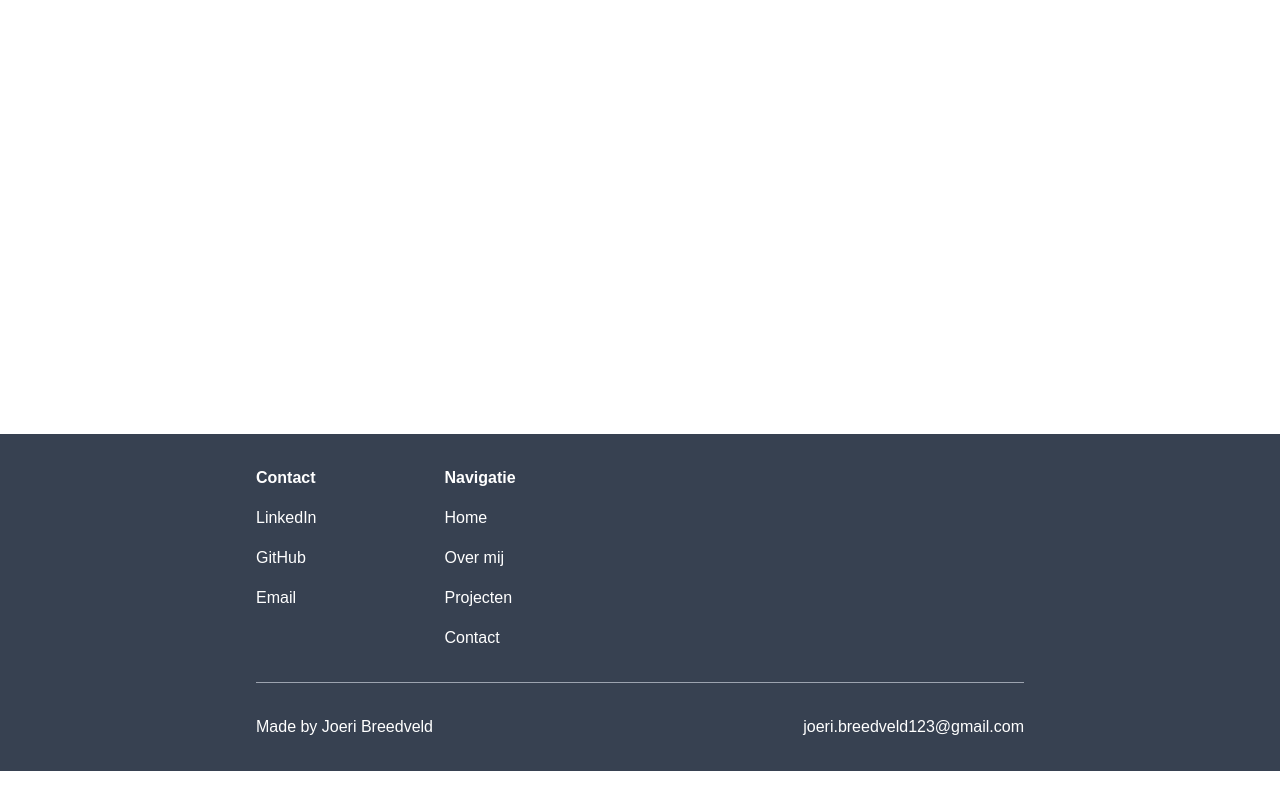
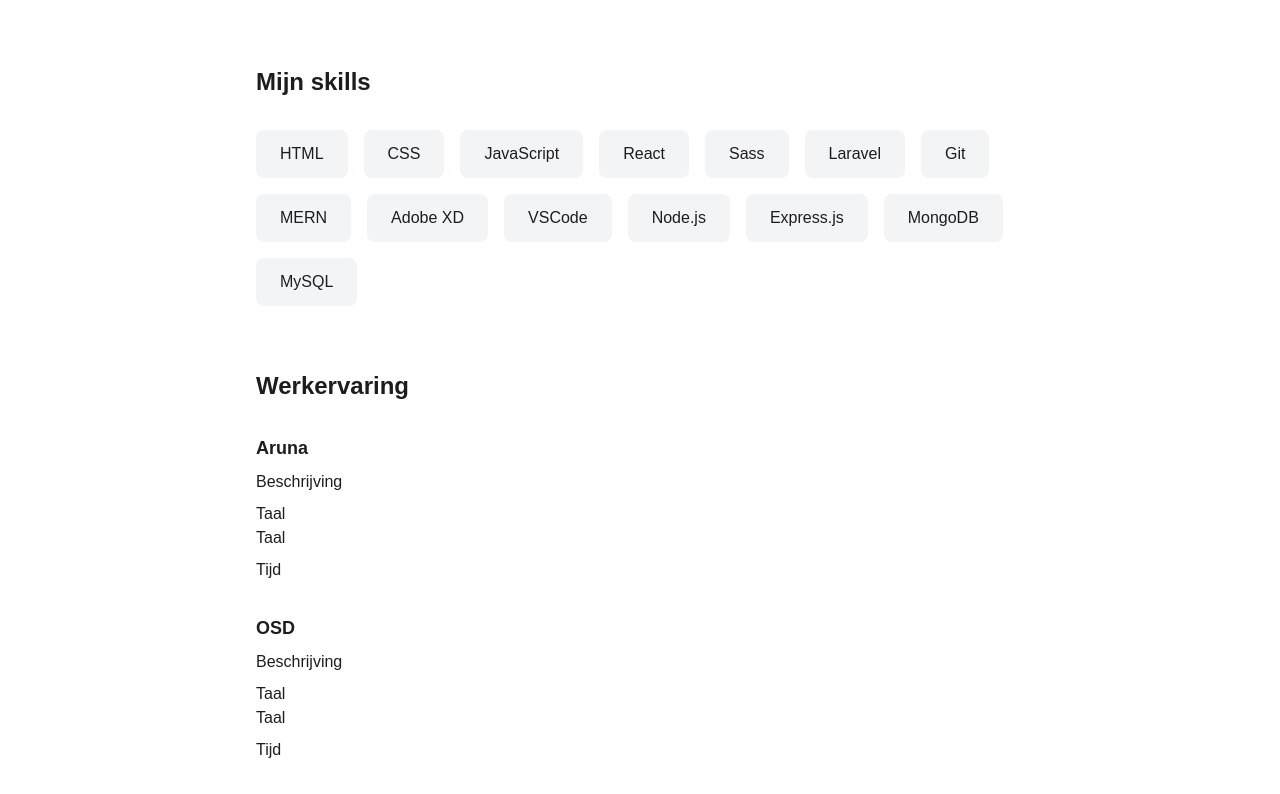
Before and after one commit to joeribreedveld/portfolio-website-v4, a Next.js app: page /about in a window 1280 px wide. Shown: the part 366-1160 px from the top of the page. Before the commit the page ends 1137 px from the top, so only its background shows below. Built offline with nearby package versions, Linux system fonts and the light colour scheme.

Commit message:
feat(about): make about page with werkervaring, skills and introduction

```diff
--- a/pages/about.tsx
+++ b/pages/about.tsx
@@ -4,8 +4,56 @@
 // Functions
 const About: NextPage = () => {
 	return (
-		<div className='page-padding-x page-padding-y'>
-			<p>Over mij</p>
+		<div className='page-padding-x page-padding-y flex flex-col gap-16'>
+			<section>
+				<h2 className='text-2xl font-bold pb-8'>Over mij</h2>
+				<p className='w-2/4'>
+					Hallo mijn naam is Joeri Breedveld. Ik ben een Junior Full Stack Developer en ik woon in Amsterdam. Ik programmeer sinds 2021 en ik studeer ook Software Development bij
+					Mediacollege Amsterdam. Ik vind het heel leuk om nieuwe dingen te leren en uitdagingen aan te gaan.
+				</p>
+			</section>
+			<section>
+				<h2 className='text-2xl font-bold pb-8'>Mijn skills</h2>
+				<ul className='flex gap-4 flex-wrap'>
+					<li className='bg-gray-100 py-3 px-6  rounded-lg'>HTML</li>
+					<li className='bg-gray-100 py-3 px-6  rounded-lg'>CSS</li>
+					<li className='bg-gray-100 py-3 px-6  rounded-lg'>JavaScript</li>
+					<li className='bg-gray-100 py-3 px-6  rounded-lg'>React</li>
+					<li className='bg-gray-100 py-3 px-6  rounded-lg'>Sass</li>
+					<li className='bg-gray-100 py-3 px-6  rounded-lg'>Laravel</li>
+					<li className='bg-gray-100 py-3 px-6  rounded-lg'>Git</li>
+					<li className='bg-gray-100 py-3 px-6  rounded-lg'>MERN</li>
+					<li className='bg-gray-100 py-3 px-6  rounded-lg'>Adobe XD</li>
+					<li className='bg-gray-100 py-3 px-6  rounded-lg'>VSCode</li>
+					<li className='bg-gray-100 py-3 px-6  rounded-lg'>Node.js</li>
+					<li className='bg-gray-100 py-3 px-6  rounded-lg'>Express.js</li>
+					<li className='bg-gray-100 py-3 px-6  rounded-lg'>MongoDB</li>
+					<li className='bg-gray-100 py-3 px-6  rounded-lg'>MySQL</li>
+				</ul>
+			</section>
+			<section>
+				<h2 className='text-2xl font-bold pb-8'>Werkervaring</h2>
+				<ul className='flex flex-col gap-8'>
+					<li className='flex flex-col gap-2'>
+						<h4 className='text-lg font-bold'>Aruna</h4>
+						<p>Beschrijving</p>
+						<ul>
+							<li>Taal</li>
+							<li>Taal</li>
+						</ul>
+						<p>Tijd</p>
+					</li>
+					<li className='flex flex-col gap-2'>
+						<h4 className='text-lg font-bold'>OSD</h4>
+						<p>Beschrijving</p>
+						<ul>
+							<li>Taal</li>
+							<li>Taal</li>
+						</ul>
+						<p>Tijd</p>
+					</li>
+				</ul>
+			</section>
 		</div>
 	)
 }
```
